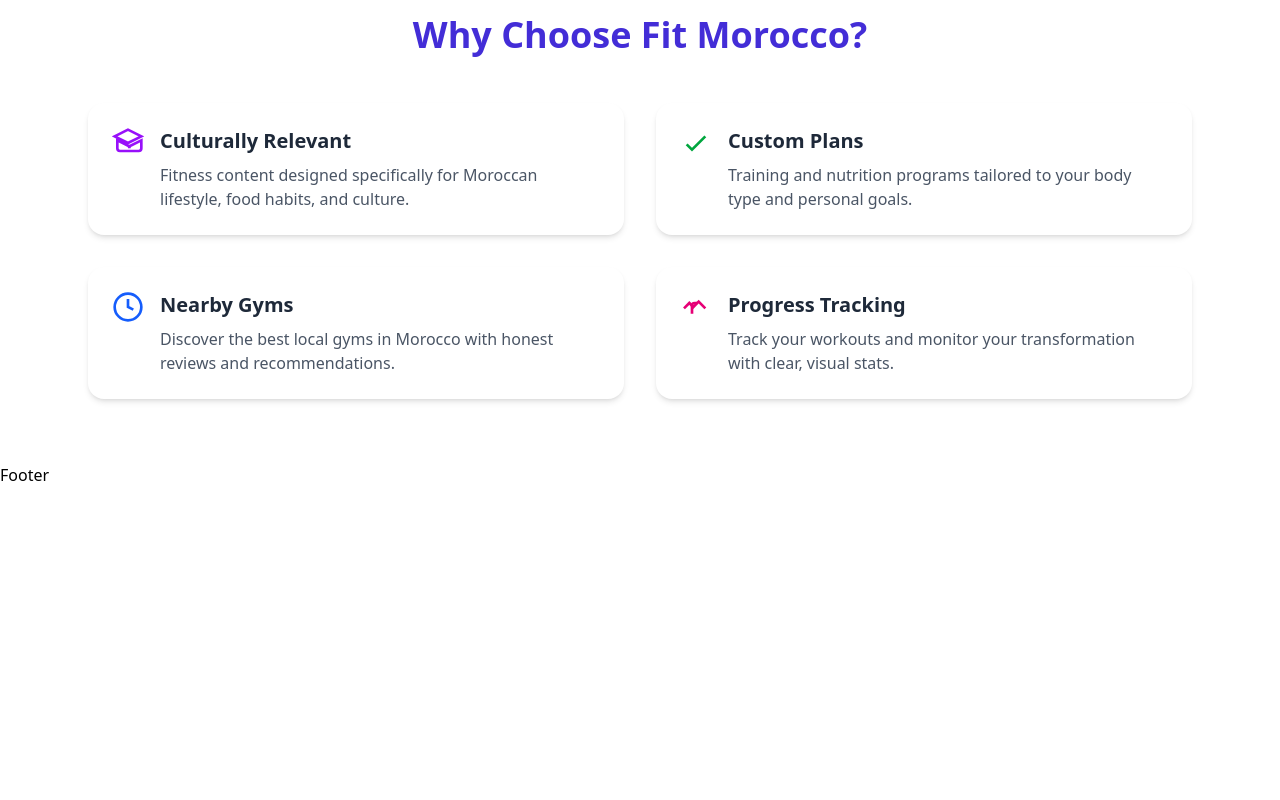
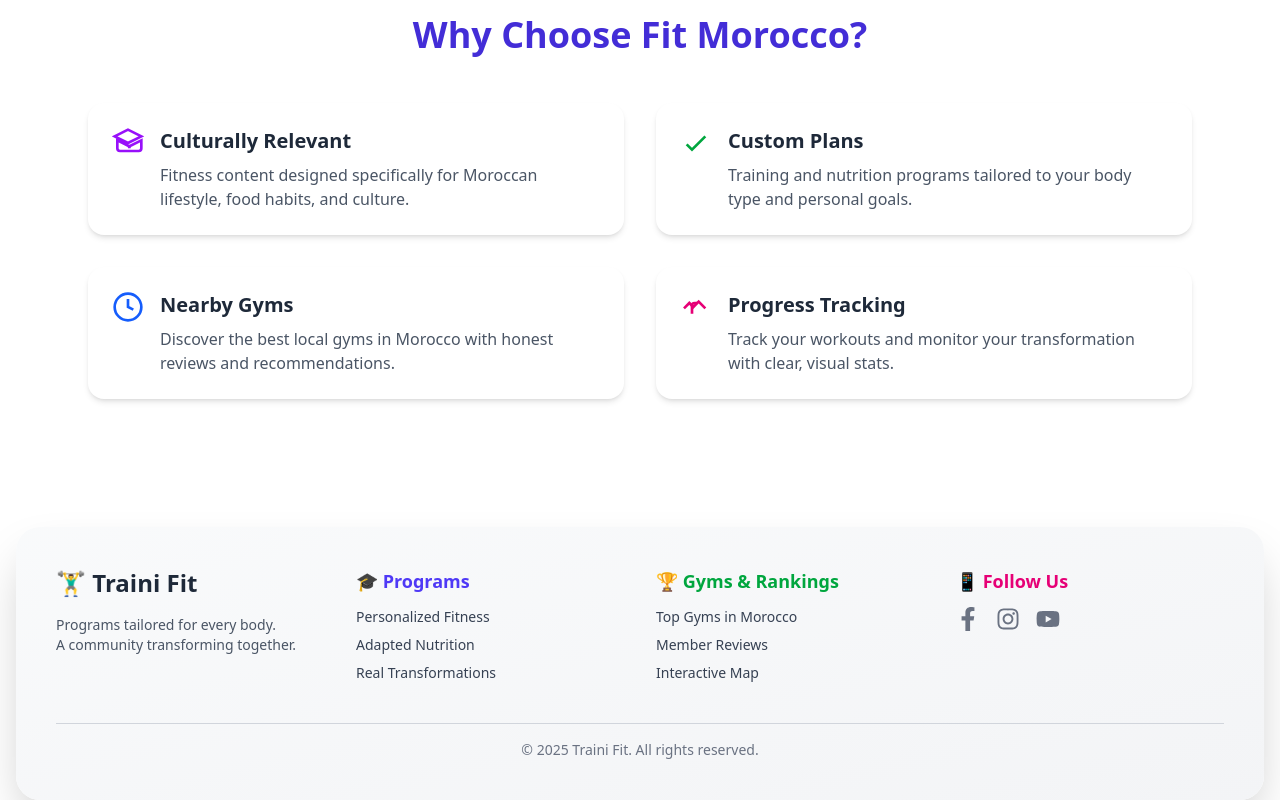
Before and after one commit to Musta2023/traini_fit, a React (Vite) app: page / in a window 1280 px wide. Shown: the part 1511-2311 px from the top of the page. Before the commit the page ends 1998 px from the top, so only its background shows below. Built offline with nearby package versions, Linux system fonts and the light colour scheme.

Commit message:
Update Footer component

```diff
--- a/src/components/Footer.jsx
+++ b/src/components/Footer.jsx
@@ -1,9 +1,66 @@
-import React from 'react'
+import React from 'react';
+import { FaFacebookF, FaInstagram, FaYoutube } from 'react-icons/fa';
 
-function Footer() {
+const Footer = () => {
+  const year = new Date().getFullYear();
+
   return (
-    <div>Footer</div>
-  )
-}
+    <footer className="bg-gradient-to-br from-gray-50 to-gray-100 rounded-3xl shadow-2xl mt-16 mx-4 p-10 text-gray-700">
+      <div className="max-w-7xl mx-auto grid grid-cols-1 sm:grid-cols-2 lg:grid-cols-4 gap-8">
 
-export default Footer
+        {/* Brand */}
+        <div>
+          <h2 className="text-2xl font-bold text-gray-800 mb-4">🏋️‍♂️ Traini Fit</h2>
+          <p className="text-sm text-gray-600">
+            Programs tailored for every body.<br />
+            A community transforming together.
+          </p>
+        </div>
+
+        {/* Programs */}
+        <div>
+          <h3 className="text-lg font-semibold text-indigo-600 mb-3">🎓 Programs</h3>
+          <ul className="space-y-2 text-sm">
+            <li><a href="/fitness" className="hover:text-indigo-800 transition-colors">Personalized Fitness</a></li>
+            <li><a href="/nutrition" className="hover:text-indigo-800 transition-colors">Adapted Nutrition</a></li>
+            <li><a href="/transformation" className="hover:text-indigo-800 transition-colors">Real Transformations</a></li>
+          </ul>
+        </div>
+
+        {/* Gyms */}
+        <div>
+          <h3 className="text-lg font-semibold text-green-600 mb-3">🏆 Gyms & Rankings</h3>
+          <ul className="space-y-2 text-sm">
+            <li><a href="/ranking" className="hover:text-green-800 transition-colors">Top Gyms in Morocco</a></li>
+            <li><a href="/reviews" className="hover:text-green-800 transition-colors">Member Reviews</a></li>
+            <li><a href="/map" className="hover:text-green-800 transition-colors">Interactive Map</a></li>
+          </ul>
+        </div>
+
+        {/* Social Media */}
+        <div>
+          <h3 className="text-lg font-semibold text-pink-600 mb-3">📱 Follow Us</h3>
+          <div className="flex space-x-4 text-2xl mt-2 text-gray-500">
+            <a href="https://facebook.com" target="_blank" rel="noopener noreferrer" className="hover:text-blue-600 transition-colors">
+              <FaFacebookF />
+            </a>
+            <a href="https://instagram.com" target="_blank" rel="noopener noreferrer" className="hover:text-pink-500 transition-colors">
+              <FaInstagram />
+            </a>
+            <a href="https://youtube.com" target="_blank" rel="noopener noreferrer" className="hover:text-red-500 transition-colors">
+              <FaYoutube />
+            </a>
+          </div>
+        </div>
+
+      </div>
+
+      {/* Bottom */}
+      <div className="mt-10 border-t border-gray-300 pt-4 text-sm text-center text-gray-500">
+        &copy; {year} Traini Fit. All rights reserved.
+      </div>
+    </footer>
+  );
+};
+
+export default Footer;
```
